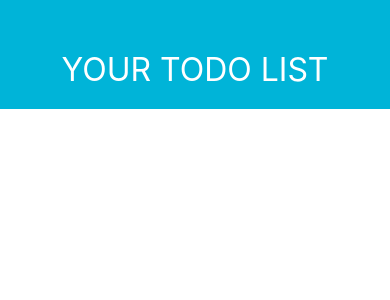
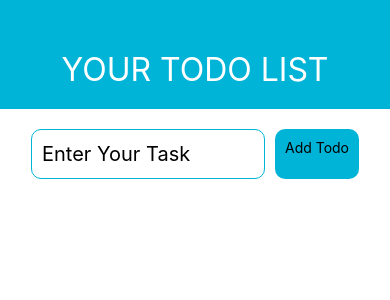
Before and after one commit to Sandun-Induranga/React-Native-Todo-App, a React Native app: screen / in a window 390 px wide. Shown: the top 300 px of the page. Built offline with nearby package versions, Linux system fonts and the light colour scheme.

Commit message:
List Component Updated

```diff
--- a/components/Home.js
+++ b/components/Home.js
@@ -1,4 +1,5 @@
 import { SafeAreaView, Text, StyleSheet, View } from "react-native";
+import List from "../components/List";
 
 const Home = () => {
   return (
@@ -6,7 +7,9 @@ const Home = () => {
       <View style={styles.header}>
         <Text style={styles.title}>YOUR TODO LIST</Text>
       </View>
-      <SafeAreaView style={styles.container}></SafeAreaView>
+      <SafeAreaView style={styles.container}>
+        <List />
+      </SafeAreaView>
     </>
   );
 };
--- a/components/List.js
+++ b/components/List.js
@@ -1,5 +1,12 @@
 import { useState } from "react";
-import { FlatList } from "react-native";
+import {
+  FlatList,
+  TextInput,
+  StyleSheet,
+  TouchableOpacity,
+  Text,
+  View,
+} from "react-native";
 
 const List = () => {
   const [todos, setTodos] = useState([]);
@@ -9,9 +16,48 @@ const List = () => {
   };
   return (
     <>
+      <View style={styles.container}>
+        <TextInput
+          style={styles.input}
+          onSubmitEditing={(e) => addTodo}
+          placeholder="Enter Your Task"
+        />
+        <TouchableOpacity style={styles.button} onPress={addTodo}>
+          <Text>Add Todo</Text>
+        </TouchableOpacity>
+      </View>
       <FlatList data={todos} renderItem={({ item }) => <Text>{item}</Text>} />
     </>
   );
 };
 
 export default List;
+
+const styles = StyleSheet.create({
+  container: {
+    display: "flex",
+    flexDirection: "row",
+    marginTop: 20,
+    backgroundColor: "#fff",
+    alignItems: "center",
+    justifyContent: "center",
+    width: "100%",
+    gap: 10,
+  },
+  input: {
+    height: 50,
+    borderWidth: 1,
+    padding: 10,
+    width: "60%",
+    borderRadius: 10,
+    borderColor: "#00b4d8",
+    fontSize: 20,
+  },
+  button: {
+    backgroundColor: "#00b4d8",
+    padding: 10,
+    borderRadius: 10,
+    height: 50,
+    alignItems: "center",
+  },
+});
```
